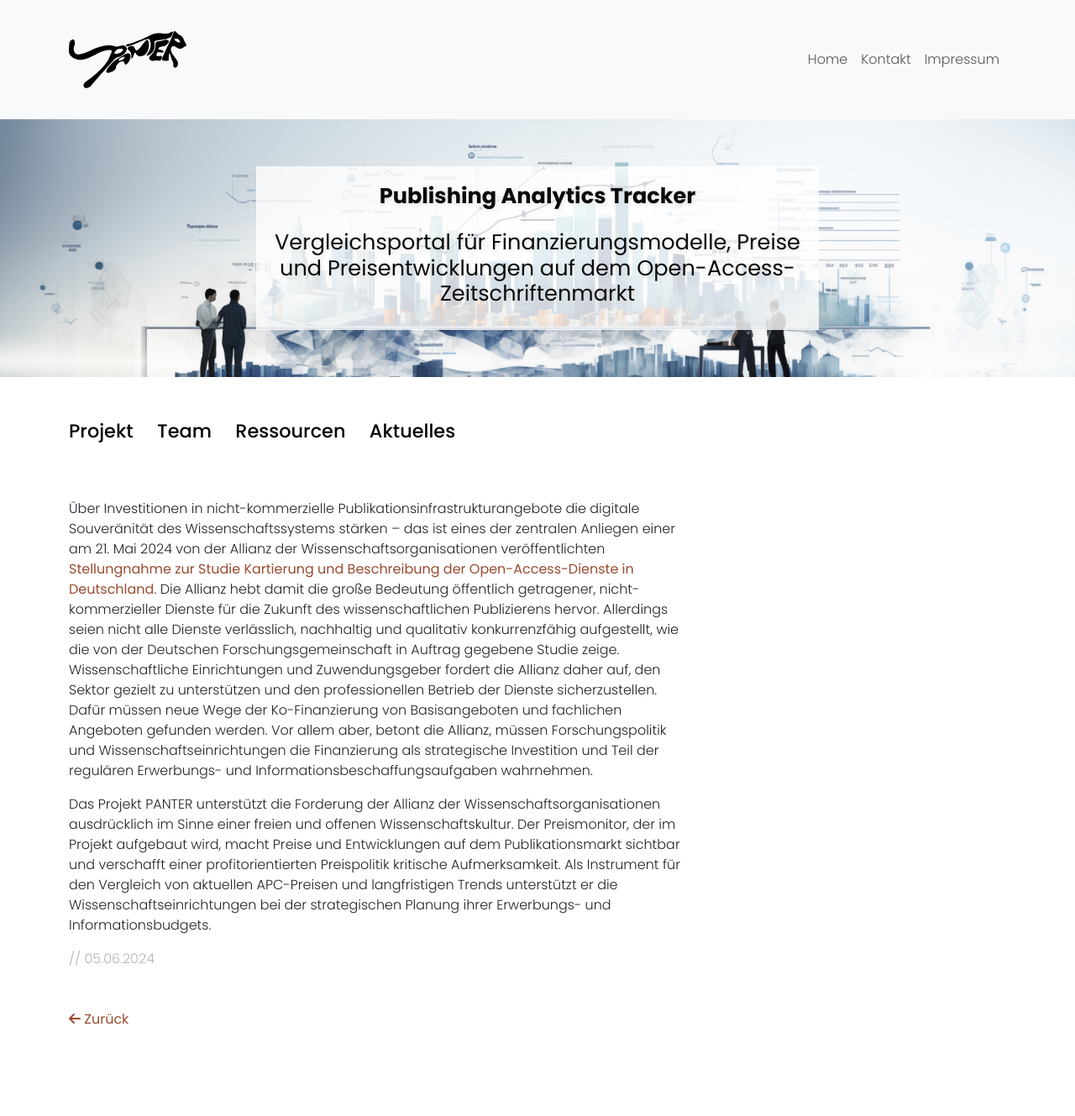
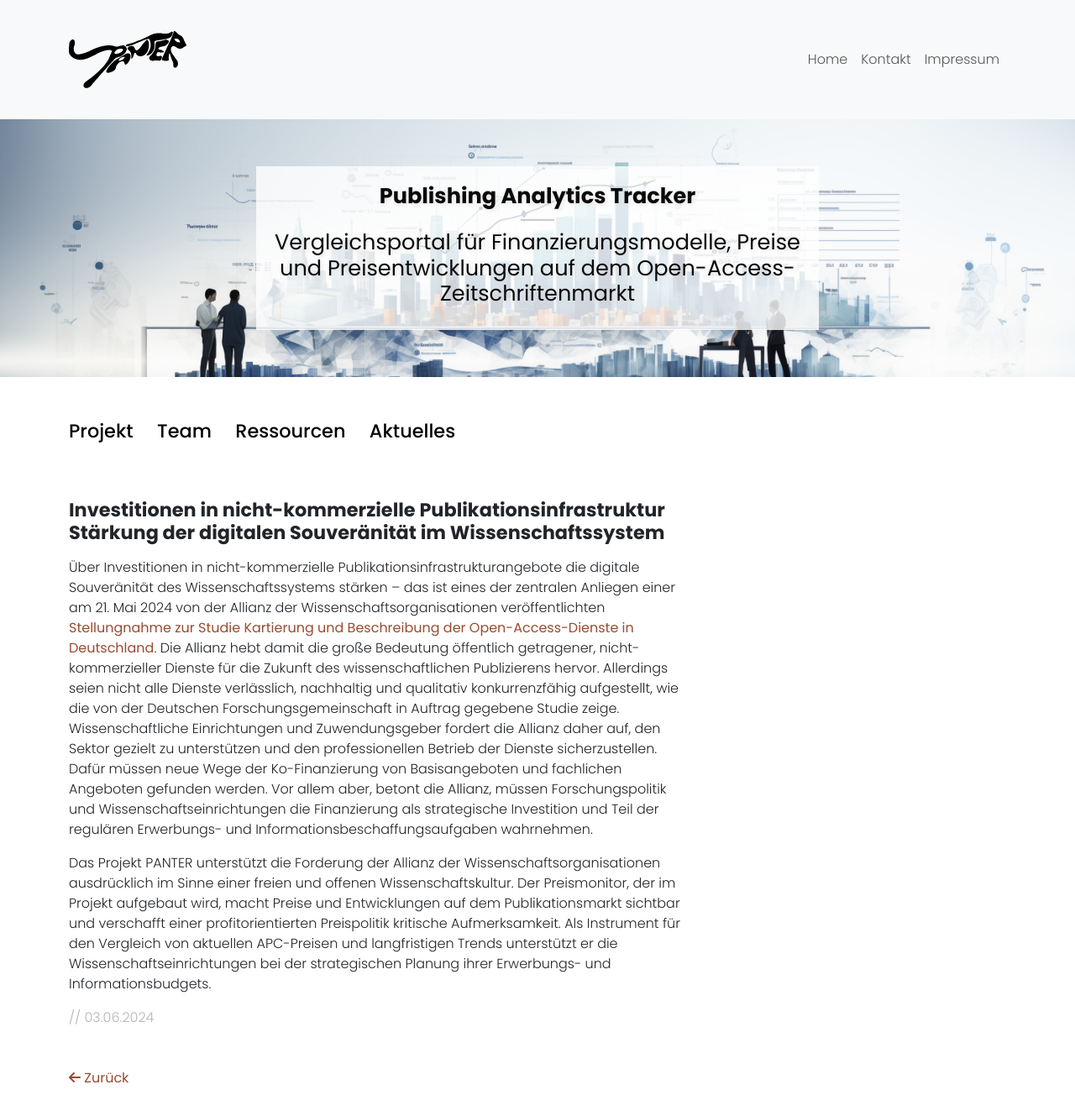
Before and after one commit to panter-project/panter-project.github.io, a Jekyll site: the page built from _posts/2024-06-03-Open-Access-Dienste.markdown, in a window 1280 px wide and 1400 px high, cut to the strip 0-1364 px from the top of the window. Shown: the top 1329 px of the strip at 84% size. Built offline with Jekyll 4.4.1, drawn with Linux system fonts in a browser that asks for light colours; our own code applies the rules of GitHub Pages for plain Markdown files.

Commit message:
Update 2024-06-03-Open-Access-Dienste.markdown

```diff
--- a/_posts/2024-06-03-Open-Access-Dienste.markdown
+++ b/_posts/2024-06-03-Open-Access-Dienste.markdown
@@ -1,7 +1,7 @@
 ---
 layout: post
 category: news
-title: Investitionen in nicht-kommerzielle Publikationsinfrastruktur: Stärkung der digitalen Souveränität im Wissenschaftssystem
+title: Investitionen in nicht-kommerzielle Publikationsinfrastruktur Stärkung der digitalen Souveränität im Wissenschaftssystem
 description: |
    Das Projekt PANTER unterstützt die Forderung der Allianz der Wissenschaftsorganisationen ausdrücklich im Sinne einer freien und offenen Wissenschaftskultur.
 ---
```
